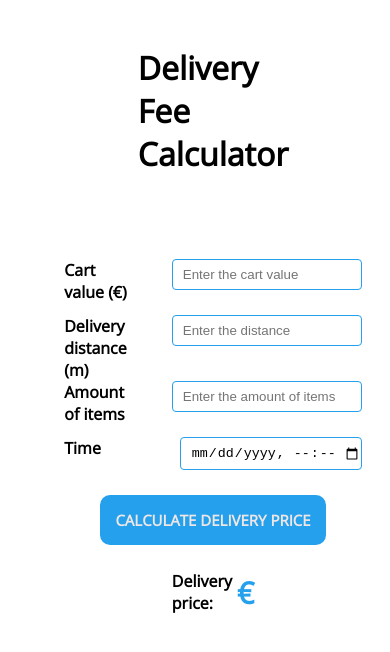
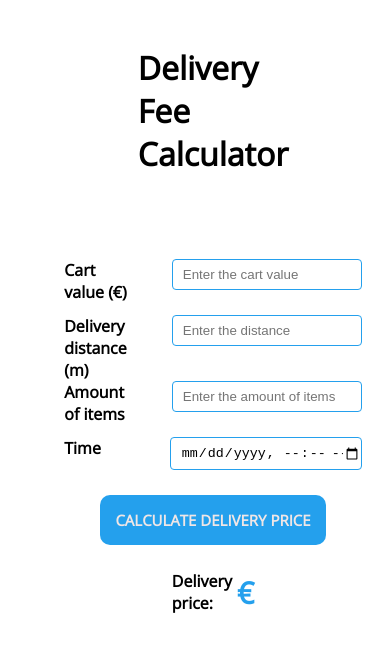
Before and after one commit to steninxavier/DeliveryFeeCalculator, a React (Create React App) app: page / in a window 390 px wide. Shown: the top 652 px of the page. Built offline with nearby package versions, Linux system fonts and the light colour scheme.

Commit message:
Update App.css

```diff
--- a/src/App.css
+++ b/src/App.css
@@ -86,6 +86,5 @@ input::-webkit-inner-spin-button {
   }
   .dateTime {
     height: 31px;
-    width: 170px;
   }
 }
```
